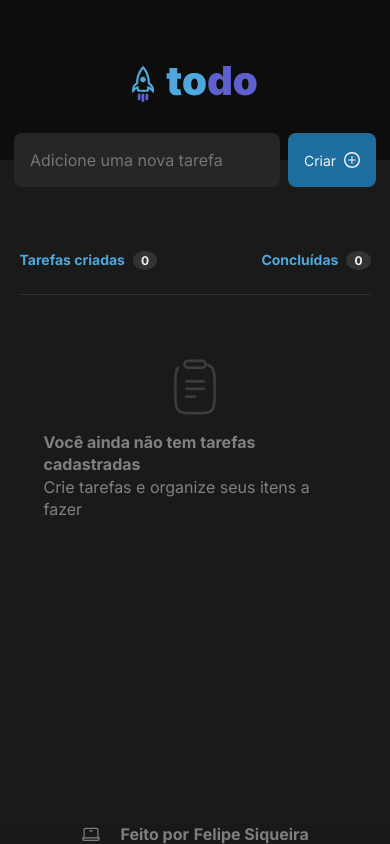
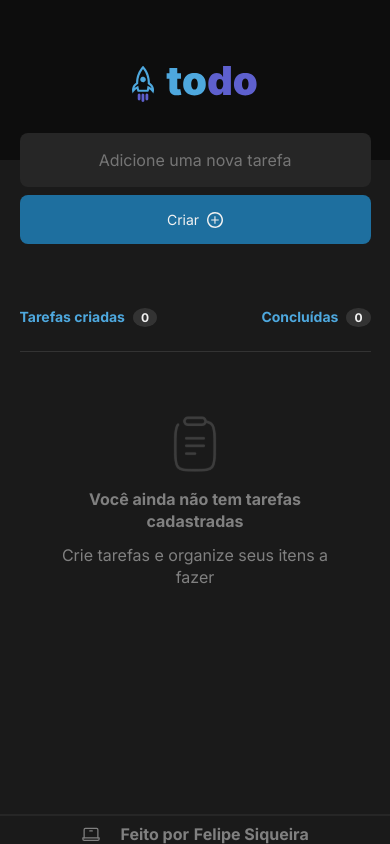
Before and after one commit to felipesiqg/ignite-react-challenge-1-to-do-list, a React (Vite) app: page / in a window 390 px wide. Built offline with nearby package versions, Linux system fonts and the light colour scheme.

Commit message:
Fix responsive layout. Create real unique KEY for each task

```diff
--- a/package.json
+++ b/package.json
@@ -10,7 +10,8 @@
   "dependencies": {
     "phosphor-react": "^1.4.1",
     "react": "^18.0.0",
-    "react-dom": "^18.0.0"
+    "react-dom": "^18.0.0",
+    "uuid": "^8.3.2"
   },
   "devDependencies": {
     "@types/react": "^18.0.0",
--- a/src/App.jsx
+++ b/src/App.jsx
@@ -1,4 +1,5 @@
-import { useState, useSyncExternalStore } from 'react'
+import { v4 as uuidv4 } from 'uuid'
+import { useState } from 'react'
 import { CreateNewTask } from './components/CreateNewTask'
 import { Footer } from './components/Footer'
 import { Header } from './components/Header'
@@ -9,21 +10,30 @@ function App() {
   const [tasks, setTasks] = useState([])
 
   function getNewTask(newTask) {
+    const getId = uuidv4()
     setTasks([...tasks,
       {
-        key: newTask,
+        key: getId,
+        id: getId,
         isTaskComplete: false,
         taskName: newTask
       }
     ])
+    console.log(tasks)
   }
 
   function switchCheck(taskToCheck) {
+    console.log(`App.jsx ${taskToCheck}`)
+
+
     const tasksSwitched = tasks.map(task => {
+      console.log(`Task.jsx ${task}`)
+
       return(
-        task.key === taskToCheck ?
+        task.id === taskToCheck ?
           {
-            key: task.key,
+            key: task.id,
+            id: task.id,
             isTaskComplete: !task.isTaskComplete,
             taskName: task.taskName
           }
--- a/src/components/CreateNewTask.module.css
+++ b/src/components/CreateNewTask.module.css
@@ -32,3 +32,15 @@
     font-size: 0.875rem;
     cursor: pointer;
 }
+
+@media (max-width: 600px) {
+    .form {
+      display: flex;
+      flex-direction: column;
+      width: 90vw
+    }
+    .form input, .form button {
+        width: 90vw;
+        text-align: center
+    }
+  }
--- a/src/components/Footer.module.css
+++ b/src/components/Footer.module.css
@@ -8,7 +8,8 @@ footer {
     position: fixed;
     bottom: 0;
     background: var(--gray-600);
-    opacity: 0.99
+    border-top: 2px solid var(--gray-500);
+    padding-top: 8px
 }
 
 footer a {
--- a/src/components/Task.jsx
+++ b/src/components/Task.jsx
@@ -2,14 +2,14 @@ import { CheckCircle, Circle, Trash } from 'phosphor-react'
 
 import styles from './Task.module.css'
 
-export function Task({ content, isTaskComplete, onDeleteTask, onSwitchCheck })
+export function Task({id, content, isTaskComplete, onDeleteTask, onSwitchCheck })
 {
     function handleDeleteTask() {
-        onDeleteTask(content)
+        onDeleteTask(id)
     }
 
     function handleSwitchCheck() {
-        onSwitchCheck(content)
+        onSwitchCheck(id)
     }
 
     return(
--- a/src/components/Task.module.css
+++ b/src/components/Task.module.css
@@ -20,5 +20,6 @@
     border: none;
     cursor: pointer;
     margin-left: auto;
-    margin-right: auto
+    margin-right: auto;
+    line-height: 0;
 }
--- a/src/components/TaskList.jsx
+++ b/src/components/TaskList.jsx
@@ -8,12 +8,13 @@ import clipboard from '../assets/clipboard.svg'
 
 export function TaskList({ taskList, onDeleteTask, onSwitchCheck }) {
 
-    function onHandleDeleteTask (content) {
-        onDeleteTask(content)
+    function onHandleDeleteTask (id) {
+        onDeleteTask(id)
     }
 
-    function onHandleSwitchCheck (content) {
-        onSwitchCheck(content)
+    function onHandleSwitchCheck (id) {
+        console.log(`TaskList.jsx ${id}`)
+        onSwitchCheck(id)
     }
 
     return (
@@ -23,7 +24,7 @@ export function TaskList({ taskList, onDeleteTask, onSwitchCheck }) {
             {taskList.length === 0 ?
                 <div className={styles.emptyContainer}>
                     <img src={clipboard} alt="Prancheta" />
-                    <div>
+                    <div className={styles.emptyText}>
                         <strong>Você ainda não tem tarefas cadastradas</strong>
                         <p>Crie tarefas e organize seus itens a fazer</p>
                     </div>
@@ -33,7 +34,8 @@ export function TaskList({ taskList, onDeleteTask, onSwitchCheck }) {
                     {taskList.map(task => {
                         return(
                             <Task
-                                key={task.taskName}
+                                id={task.id}
+                                key={task.id}
                                 content={task.taskName}
                                 isTaskComplete={task.isTaskComplete}
                                 onDeleteTask={onHandleDeleteTask}
--- a/src/components/TaskList.module.css
+++ b/src/components/TaskList.module.css
@@ -26,5 +26,10 @@
 }
 
 .emptyContainer strong, .emptyContainer p {
-    line-height: 1.4rem
+    line-height: 1.4rem;
+    display: inline-block;
+    text-align: center;
 }
+.emptyContainer strong {
+    margin-bottom: 0.7rem
+}
--- a/src/global.css
+++ b/src/global.css
@@ -32,6 +32,11 @@ body, input, textarea, button {
     font-size: 1rem;
 }
 
+:focus {
+    outline: transparent;
+    box-shadow: 0 0 0 2px var(--blue-600)
+}
+
 body::-webkit-scrollbar {
     width: 0.85rem;               /* width of the entire scrollbar */
   }
```
Also changed, not shown: 1 other file (tests, documents, lock files or other folders).
